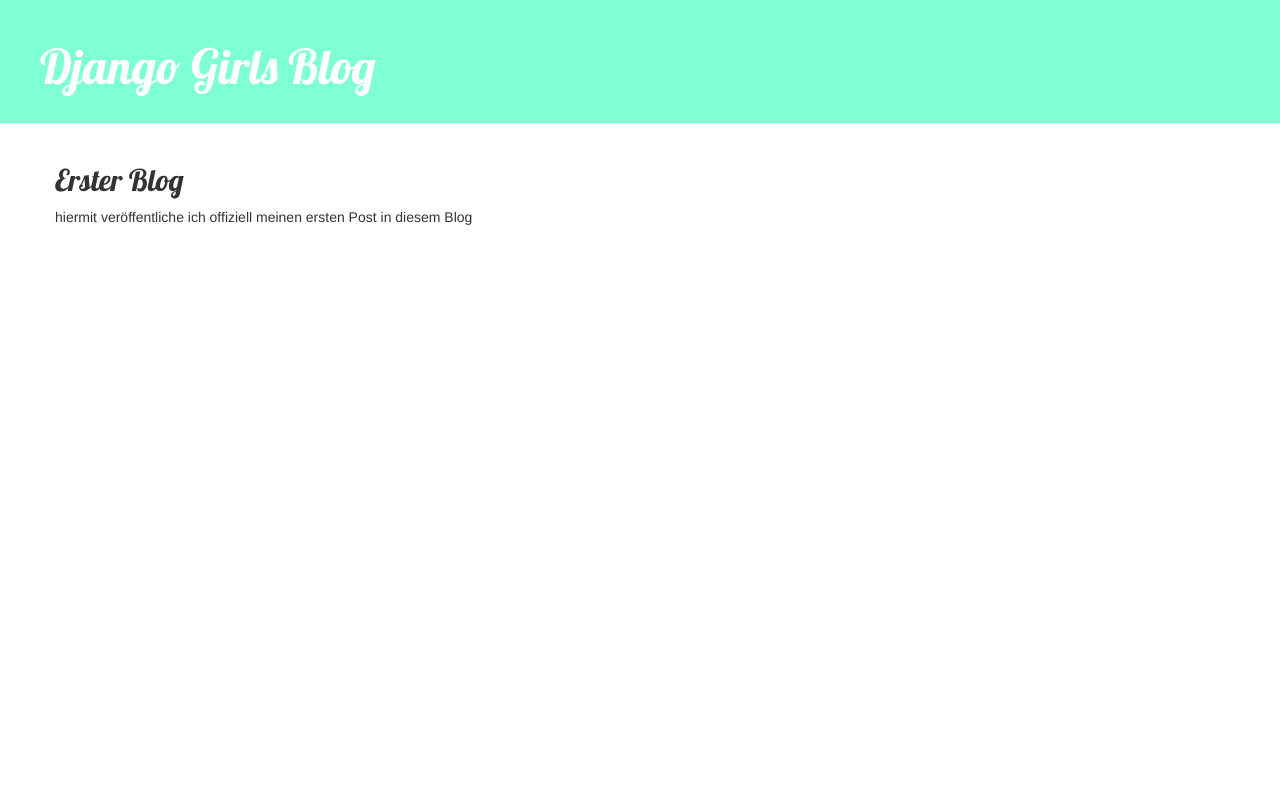
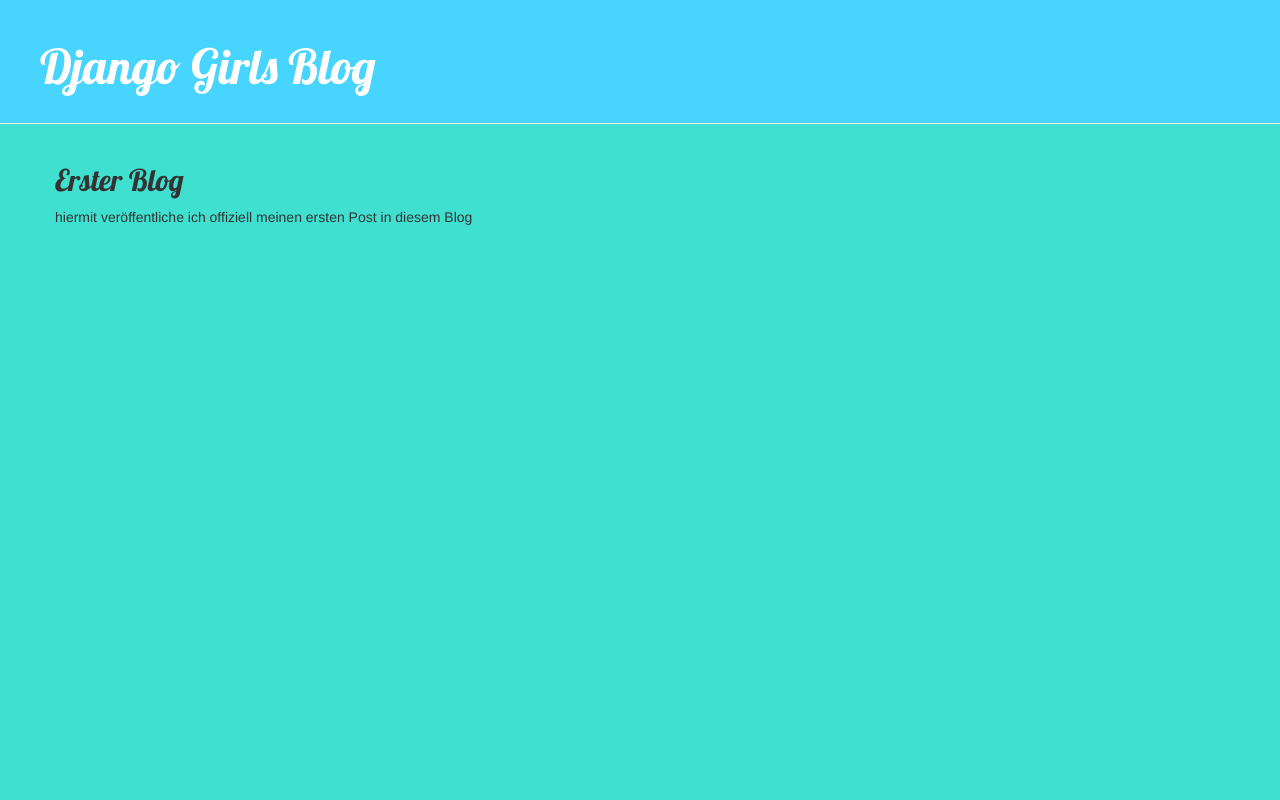
Before and after one commit to bykvnwu/systementw, a Django app: page /post/1/ in a window 1280 px wide. Run offline with Django 3.2, Linux system fonts and the light colour scheme; data comes from the database, SQL or seed files in the repository; some libraries are stand-ins or nearby versions.

Commit message:
color change

```diff
--- a/blog/static/css/blog.css
+++ b/blog/static/css/blog.css
@@ -1,13 +1,14 @@
 h1 a, h2 a {
     color: #C25100;
     font-family: 'Lobster';
-    background-color: aquamarine;
+
 }
 body {
     padding-left: 0px;
+    background-color: turquoise;
 }
 .page-header {
-    background-color: aquamarine;
+    background-color: rgb(71, 212, 255);
     margin-top: 0;
     padding: 20px 20px 20px 40px;
 }
@@ -23,7 +24,7 @@ body {
 }
 
 h1, h2, h3, h4 {
-    font-family: 'Lobster', cursive;
+    font-family: 'LOBSTER';
 }
 
 .date {
```
